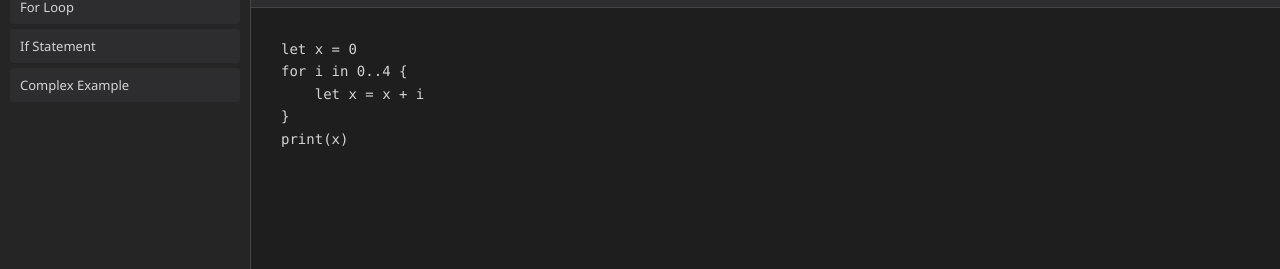
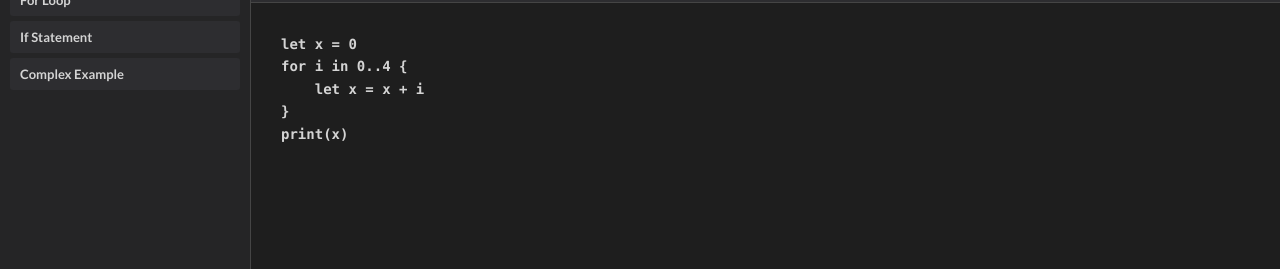
Before and after one commit to bhumitschaudhry/FastCompiler, a plain HTML site: page index.html in a window 1280 px wide. Shown: the part 146-415 px from the top of the page. Drawn offline with Linux system fonts and the light colour scheme.

Commit message:
Update index.html

```diff
--- a/index.html
+++ b/index.html
@@ -3,16 +3,21 @@
 <head>
     <meta charset="UTF-8">
     <meta name="viewport" content="width=device-width, initial-scale=1.0">
+    <link rel="preconnect" href="https://fonts.googleapis.com">
+    <link rel="preconnect" href="https://fonts.gstatic.com" crossorigin>
+    <link href="https://fonts.googleapis.com/css2?family=Lato:wght@700&display=swap" rel="stylesheet">
     <title>FastCompiler</title>
     <style>
         * {
             margin: 0;
             padding: 0;
             box-sizing: border-box;
+            font-family: "Lato", sans-serif;
+            font-weight: 700;
+            font-style: normal;
         }
 
         body {
-            font-family: 'Segoe UI', Tahoma, Geneva, Verdana, sans-serif;
             background: #1e1e1e;
             color: #d4d4d4;
             height: 100vh;
```
Lines whose indentation alone changed are shown as unchanged.
